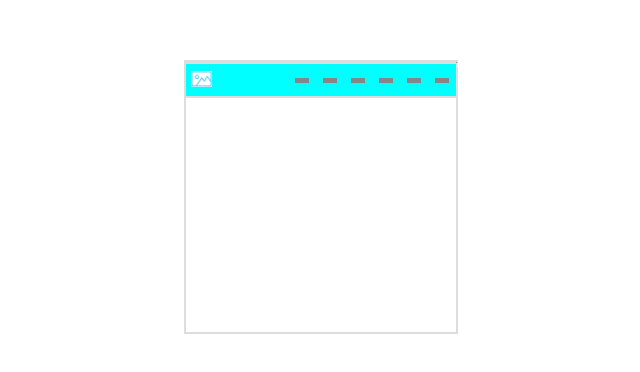
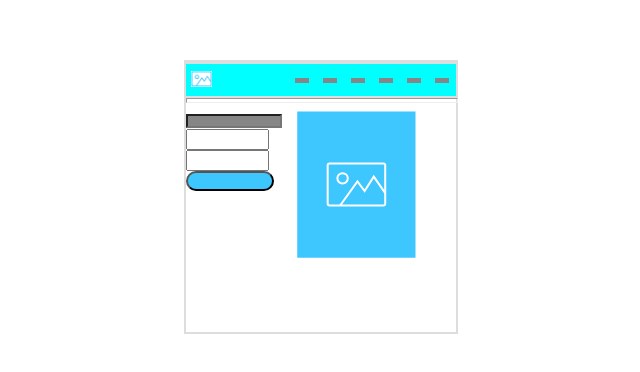
Before and after one commit to Egor1979/STEP-BY-STEP-THE-MAKET, a plain HTML site: page index.html in a window 1280 px wide. Shown: the part 148-520 px from the top of the page, without its empty margins (374-1014 px from the left). Drawn offline with Linux system fonts and the light colour scheme.

Commit message:
some  changes

```diff
--- a/index.html
+++ b/index.html
@@ -28,9 +28,18 @@
     </header>
     <main>
         <div class="banner">
-         <form action=""></form>
+         <form class="banner-form" action="">
+             <input class="banner__title" type="text">
+             <input class="banner__text" type="text">
+             <input class="banner__password" type="password">
+             <button class="banner__button"></button>
+         </form>
+         <img src="image.svg" alt="foto">
         </div>
-    </main>
-    </div>
+     </main>
+</div>
+    <script>
+        alert("i am happy!");
+    </script>
 </body>
 </html>
--- a/style.css
+++ b/style.css
@@ -16,7 +16,7 @@
 /*ЗАГОЛОВОК*/
 .header {
 
-    position:absolute;
+
     width: 270px;
     height: 32px;
     background-color:aqua;
@@ -54,6 +54,29 @@ margin-top:7px;
     display:flex;
     width: 229.5px;
     height: 147.12px;
-    top:74,5px;
-    left: 20px;
-}/*не могу понять отступы*/
+     73,5px;
+    }/*не могу понять отступы*/
+    .banner__title{
+        width: 88px;
+        height: 8px;
+        background: #868686;
+         }
+         .banner__text{
+             width: 75px ;
+             height: 15px ;
+
+         }
+         .banner__password{
+            width: 75px ;
+            height: 15px ;
+         }
+         .banner__button{
+             width: 88px;;
+             height: 20px ;
+             border-radius: 10px;
+             background: #3ec6ff;
+         }
+    .banner__foto{
+        width:118,25px ;
+        height:147,12px ;
+    }
```
Also changed, not shown: Image.svg (added).
